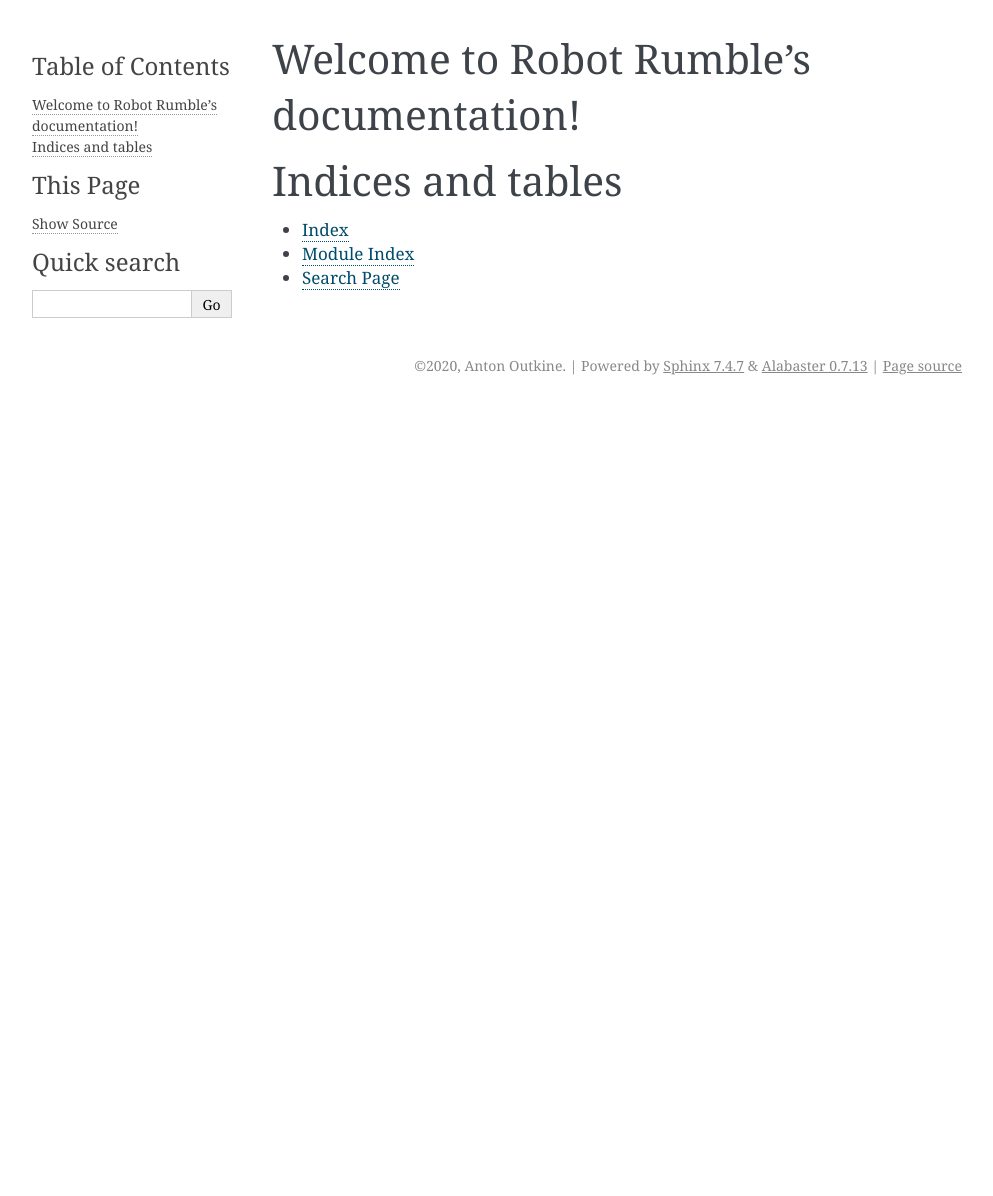
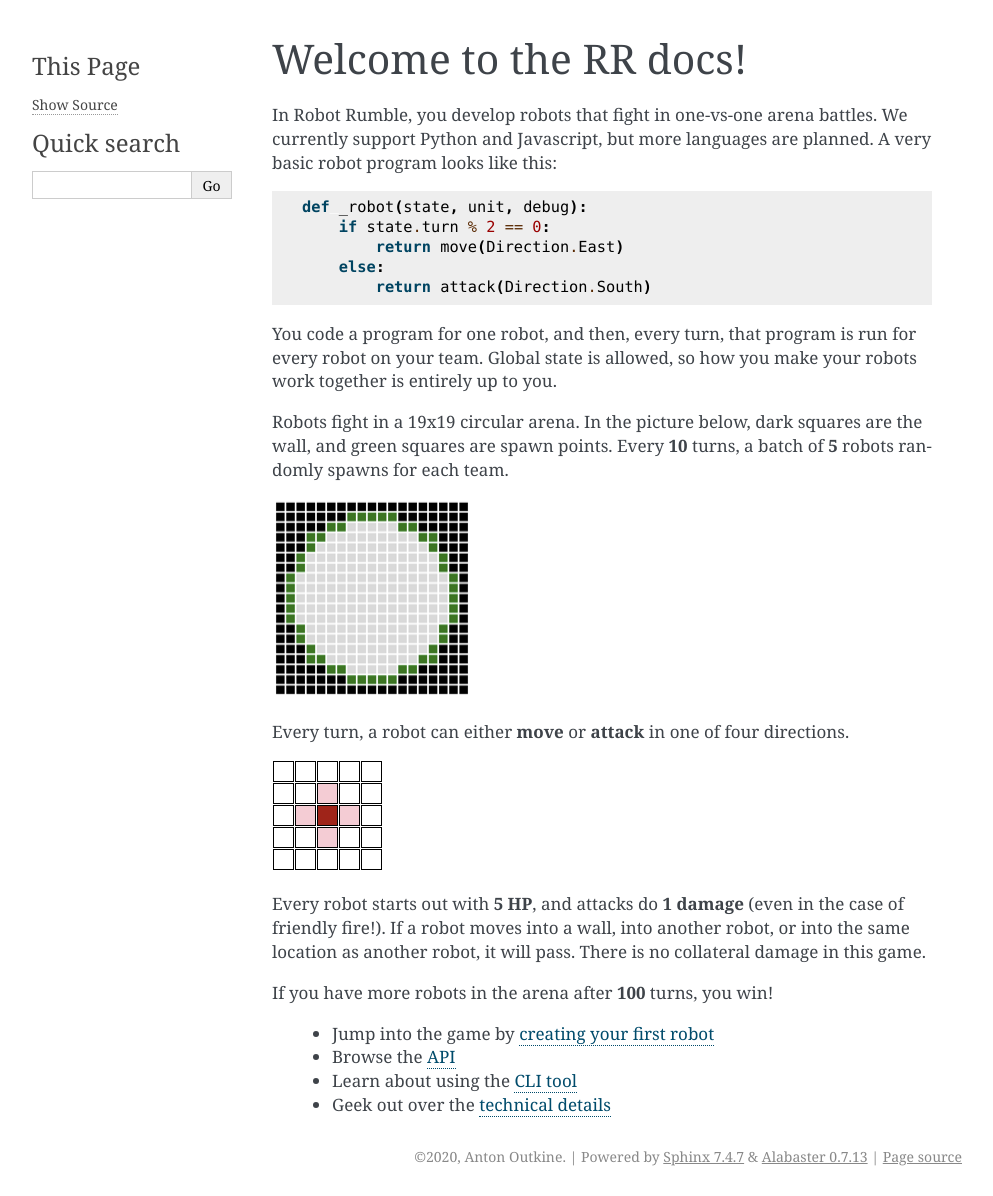
Before and after one commit to robot-rumble/docs, a Sphinx documentation site: the page built from source/index.rst, in a window 1280 px wide. Shown: the whole page, without its empty margins (148-1141 px from the left). Built offline with Sphinx 7.4.7, drawn with Linux system fonts in a browser that asks for light colours; before the commit the page ends 900 px from its top, so only the background shows below that.

```diff
--- /dev/null
+++ b/source/api.rst
@@ -0,0 +1,2 @@
+The complete API reference
+======================================
--- a/source/conf.py
+++ b/source/conf.py
@@ -27,8 +27,7 @@ author = 'Anton Outkine'
 # Add any Sphinx extension module names here, as strings. They can be
 # extensions coming with Sphinx (named 'sphinx.ext.*') or your custom
 # ones.
-extensions = [
-]
+extensions = []
 
 # Add any paths that contain templates here, relative to this directory.
 templates_path = ['_templates']
--- a/source/index.rst
+++ b/source/index.rst
@@ -1,20 +1,40 @@
-.. Robot Rumble documentation master file, created by
-   sphinx-quickstart on Wed Jun 24 19:05:33 2020.
-   You can adapt this file completely to your liking, but it should at least
-   contain the root `toctree` directive.
-
-Welcome to Robot Rumble's documentation!
+Welcome to the RR docs!
 ========================================
 
 .. toctree::
-   :maxdepth: 2
-   :caption: Contents:
+   :hidden:
+
+   quickstart
+   api
+   rumblebot
+   technical-details
+
+In Robot Rumble, you develop robots that fight in one-vs-one arena battles. We currently support Python and Javascript, but more languages are planned. A very basic robot program looks like this:
+
+.. code-block:: python
+
+  def _robot(state, unit, debug):
+      if state.turn % 2 == 0:
+          return move(Direction.East)
+      else:
+          return attack(Direction.South)
+
+You code a program for one robot, and then, every turn, that program is run for every robot on your team. Global state is allowed, so how you make your robots work together is entirely up to you.
+
+Robots fight in a 19x19 circular arena. In the picture below, dark squares are the wall, and green squares are spawn points. Every **10** turns, a batch of **5** robots randomly spawns for each team.
+
+.. image:: _static/arena.png
+
+Every turn, a robot can either **move** or **attack** in one of four directions.
+
+.. image:: _static/grid.png
+
+Every robot starts out with **5 HP**, and attacks do **1 damage** (even in the case of friendly fire!). If a robot moves into a wall, into another robot, or into the same location as another robot, it will pass. There is no collateral damage in this game.
+
+If you have more robots in the arena after **100** turns, you win!
 
 
-
-Indices and tables
-==================
-
-* :ref:`genindex`
-* :ref:`modindex`
-* :ref:`search`
+ * Jump into the game by :doc:`creating your first robot <quickstart>`
+ * Browse the :doc:`API <api>`
+ * Learn about using the :doc:`CLI tool <rumblebot>`
+ * Geek out over the :doc:`technical details <technical-details>`
--- /dev/null
+++ b/source/rumblebot.rst
@@ -0,0 +1,2 @@
+Develop robots locally with rumblebot
+======================================
--- /dev/null
+++ b/source/technical-details.rst
@@ -0,0 +1,2 @@
+The technical implementation
+======================================
```
Also changed, not shown: source/quickstart.rst (added, +20 -0 lines), source/_static/arena.png (added), source/_static/grid.png (added).
